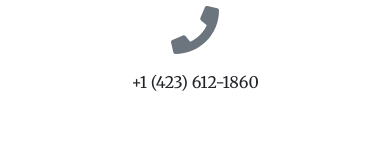
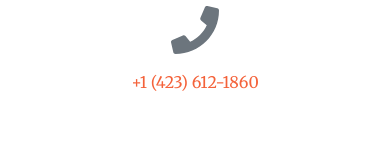
Before and after one commit to skylarreed/csci1210proj, a plain HTML site: page contact.html in a window 390 px wide. Shown: the part 806-952 px from the top of the page. Drawn offline with nearby package versions, Linux system fonts and the light colour scheme.

Commit message:
Update contact.html
+Added "click to call" function to phone number

```diff
--- a/contact.html
+++ b/contact.html
@@ -79,7 +79,8 @@
                 <div class="row">
                     <div class="col-lg-4 ml-auto text-center mb-5 mb-lg-0">
                         <i class="fas fa-phone fa-3x mb-3 text-muted"></i>
-                        <div>+1 (423) 612-1860</div>
+						<br>
+                        <a href='tel:423-612-1860'>+1 (423) 612-1860</a>
                     </div>
                     <div class="col-lg-4 mr-auto text-center">
                         <i class="fas fa-envelope fa-3x mb-3 text-muted"></i>
```
